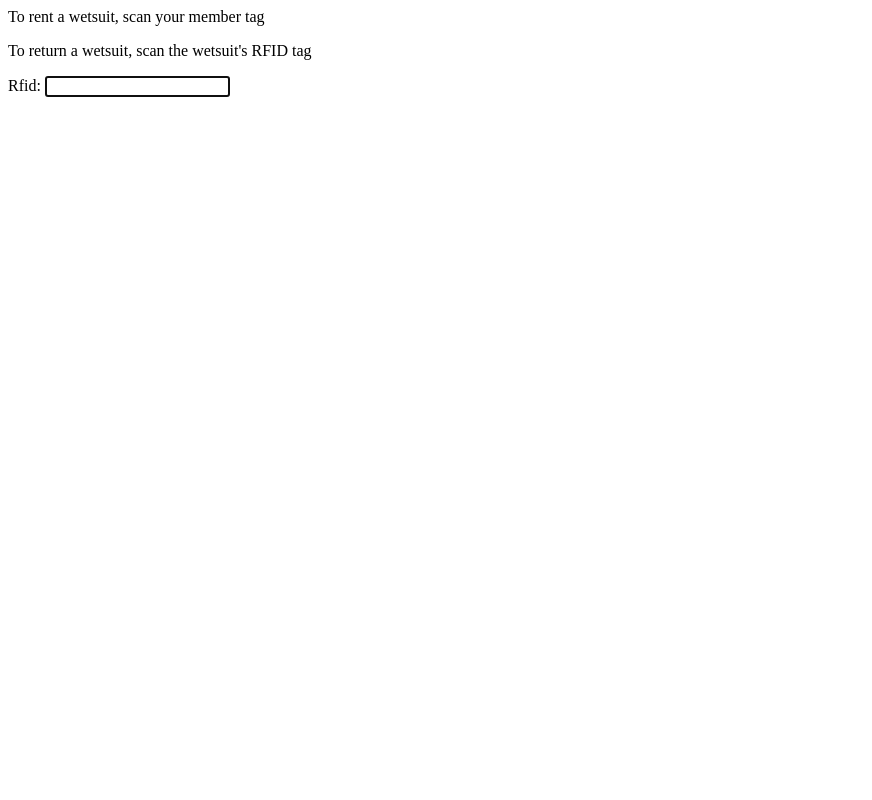
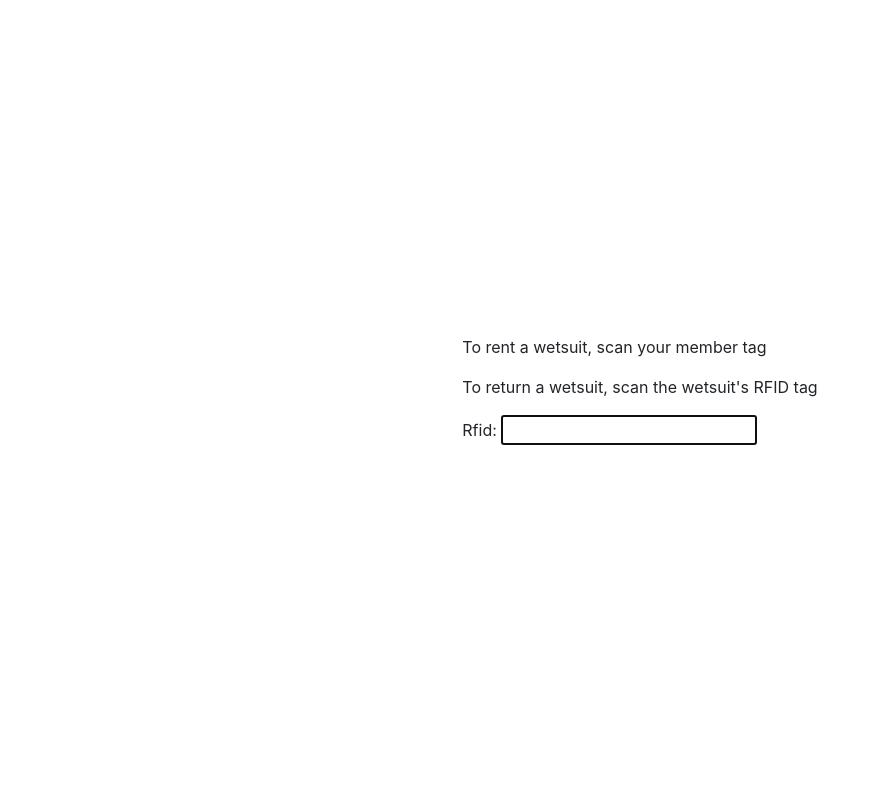
Before and after one commit to TomekFraczek/INGRID, a Django app: page /ingrid/ in a window 1280 px wide. Shown: the whole page, without its empty margins (0-872 px from the left). Run offline with Django 3.2, Linux system fonts and the light colour scheme; some libraries are stand-ins or nearby versions.

Commit message:
Added centering to base, index inherits from base

```diff
--- /dev/null
+++ b/ingrid/templates/base.html
@@ -0,0 +1,31 @@
+<head>
+    <link href="//maxcdn.bootstrapcdn.com/bootstrap/4.0.0/css/bootstrap.min.css" rel="stylesheet" id="bootstrap-css">
+    <script src="//maxcdn.bootstrapcdn.com/bootstrap/4.0.0/js/bootstrap.min.js"></script>
+    <script src="//code.jquery.com/jquery-1.11.1.min.js"></script>
+
+    <style>
+        html,
+        body {
+            height: 100%
+        }
+
+        .container-fluid {
+            height: 100%;
+            display: flex;
+            justify-content: center;
+            align-items: center;
+        }
+    </style>
+
+    {% block extra_head %}{% endblock %}
+</head>
+
+<body>
+<div class="container-fluid">
+    <div class="row align-item-center">
+        <div class="col centered">
+            {% block body %}{% endblock %}
+        </div>
+    </div>
+</div>
+</body>
--- a/ingrid/templates/index.html
+++ b/ingrid/templates/index.html
@@ -1,10 +1,10 @@
-<head></head>
+{% extends "base.html" %}
 
-<body>
+{% block body %}
     <p>To rent a wetsuit, scan your member tag</p>
     <p>To return a wetsuit, scan the wetsuit's RFID tag</p>
 
     <form action="" method="post">{% csrf_token %}
         {{ form.as_p }}
     </form>
-</body>
+{% endblock %}
```
